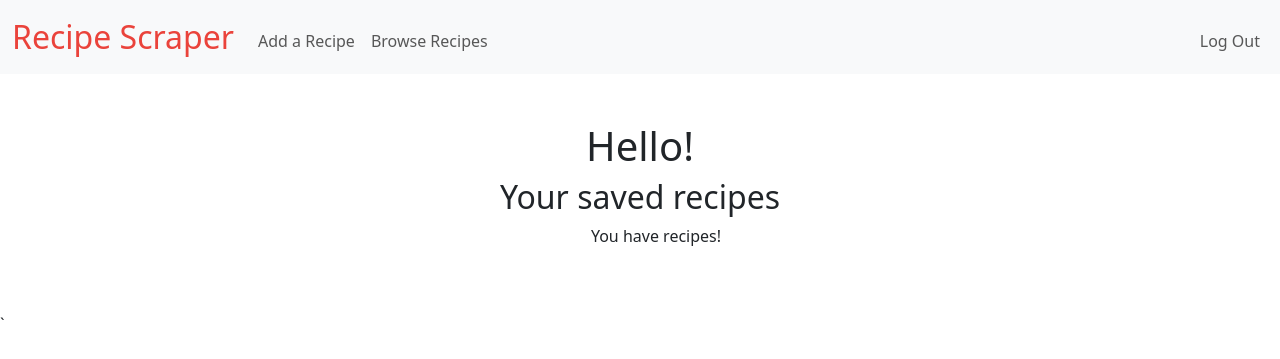
After one commit to WoollyBeardBear/RecipeScraper, a Flask app: page /browse in a window 1280 px wide. The commit adds this page. Shown: the top 359 px of the page. Run offline with Flask 3, Linux system fonts and the light colour scheme; the visitor is signed in with stand-in values (Sample User, id 1); data that the repository does not hold is empty.

Commit message:
first draft done! completed browse page and updated the scraper to be more accurate

```diff
--- a/app.py
+++ b/app.py
@@ -24,10 +24,29 @@ def index():
 
     return render_template("index.html")
 
+@app.route("/logout")
+@login_required
+def logout():
+    """ Log out user """
+    session.clear()
+    return redirect("/login")
+
+@app.route("/browse")
+@login_required
+def browse():
+    """ Browse recipes """
+    # Fetch all recipes from the database
+    with sql.connect(db) as conn:
+        cursor = conn.cursor()
+        cursor.execute("SELECT * FROM recipes WHERE user_id = ?", (session["user_id"],))
+        recipes = cursor.fetchall()
+
+    return render_template("browse.html", recipes=recipes)
 
 @app.route("/recipe_display/<slug>")
 @login_required
 def recipe_display(slug):
+    """ Display a recipe """
     recipe = fetch_recipe_from_storage(slug)
     if recipe:
         return render_template("recipe_display.html", recipe=recipe)
@@ -37,6 +56,7 @@ def recipe_display(slug):
 @app.route("/add_recipe", methods=["GET", "POST"])
 @login_required
 def add_recipe():
+    """ Add a recipe """
     if request.method == "POST":
         recipe_url = request.form.get("recipe_url")
         print(f"Scraping data from {recipe_url}")
@@ -45,7 +65,7 @@ def add_recipe():
         if scraped_data:
             print(f"Data scraped, storing {scraped_data}")
             store_recipe(scraped_data)
-            return render_template('recipe_display.html', recipe=scraped_data)
+            return redirect("/browse")
         else:
             return "Scraping failed or no data found."
     return render_template("add_recipe.html")
--- a/helpers.py
+++ b/helpers.py
@@ -1,7 +1,7 @@
 import scrapy
 from scrapy.crawler import CrawlerProcess
 from scrapy.settings import Settings
-from recipescraper.recipescraper.spiders.RecipeSpider import RecipeSpider
+from recipescraper.recipescraper.spiders.recipespider import RecipeSpider
 import sqlite3 as sql
 import time
 import re
@@ -41,6 +41,7 @@ def run_spider(url):
     settings.set('ITEM_PIPELINES', {__name__ + '.ItemCollectorPipeline': 1})
     crawler_process.crawl(RecipeSpider, recipe_url=url)
     crawler_process.start()  # This blocks until the crawl is finished
+    crawler_process.stop()
     print("SPIDER FINISHED")
     return ItemCollectorPipeline.results
 
--- a/templates/add_recipe.html
+++ b/templates/add_recipe.html
@@ -14,7 +14,7 @@
         </div>
         <button class="btn btn-primary" type="submit">Get Recipe</button>
     </form>
-
+    <p>*This currently only works on wordpress websites. A few examples are: <a href="https://www.halfbakedharvest.com">Half Baked Harvest</a> or <a href="https://tastesbetterfromscratch.com">Tastes Better From Scratch</a></p>
     <!--  This will be a back up if I cannot get the scraper to work.
     </div>
     <form>
--- /dev/null
+++ b/templates/browse.html
@@ -0,0 +1,19 @@
+{% extends "layout.html" %}
+
+{% block title %}
+    Browse/Search Recipes
+{% endblock %}
+
+{% block main %}
+<h1>Hello!</h1>
+<h2>Your saved recipes</h2>
+<ul>
+    <p>You have recipes!</p>
+    {% for recipe in recipes %}
+    <li>
+        <a href="/recipe_display/{{ recipe[0] }}">{{ recipe[2] }}</a> -->
+    </li>
+    {% endfor %}
+</ul>
+
+{% endblock %}
--- a/templates/layout.html
+++ b/templates/layout.html
@@ -29,9 +29,8 @@
                 <div class="collapse navbar-collapse" id="navbar">
                     {% if session["user_id"] %}
                         <ul class="navbar-nav me-auto mt-2">
-                            <li class="nav-item"><a class="nav-link" href="/recipes">Recipes</a></li>
                             <li class="nav-item"><a class="nav-link" href="/add_recipe">Add a Recipe</a></li>
-                            <li class="nav-item"><a class="nav-link" href="/search"></a>Search</li>
+                            <li class="nav-item"><a class="nav-link" href="/browse">Browse Recipes</a></li>
                         </ul>
                         <ul class="navbar-nav ms-auto mt-2">
                             <li class="nav-item"><a class="nav-link" href="/logout">Log Out</a></li>
```
Also changed, not shown: recipescraper/recipescraper/spiders/recipespider.py (+15 -12 lines), templates/search.html (deleted).
